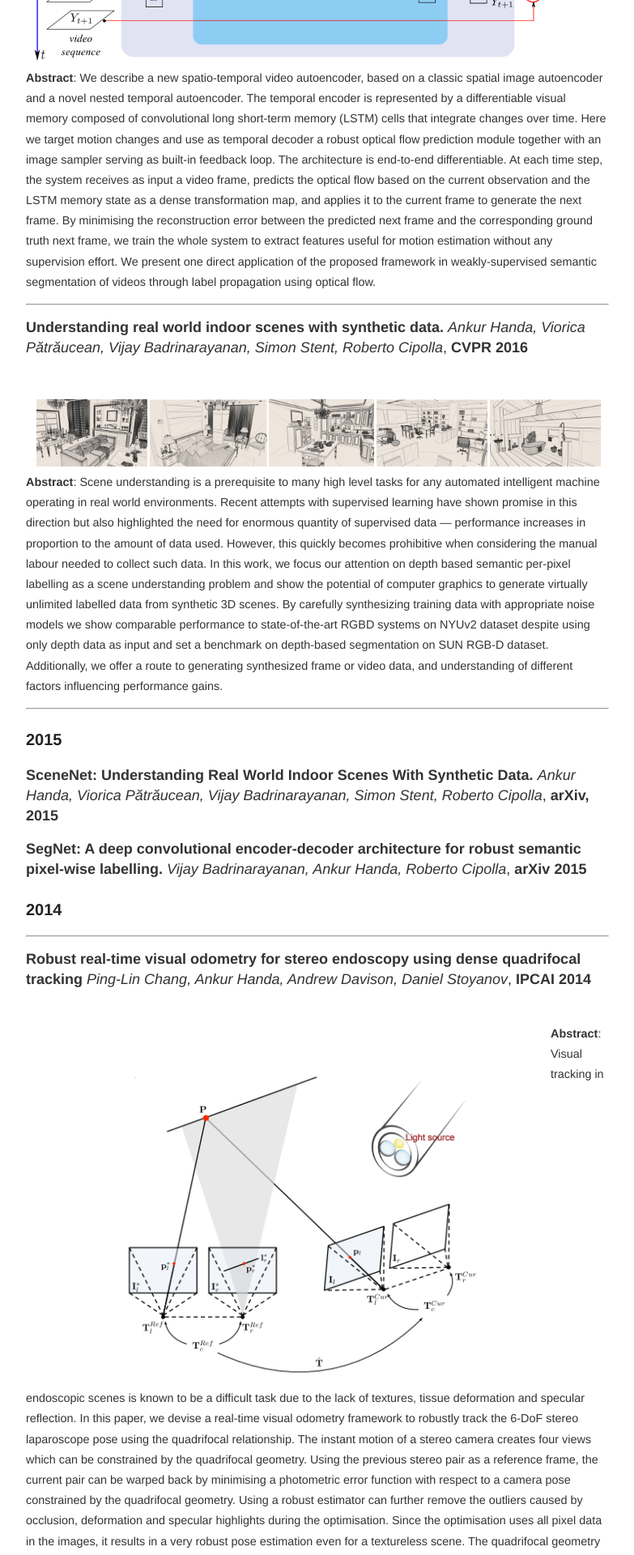
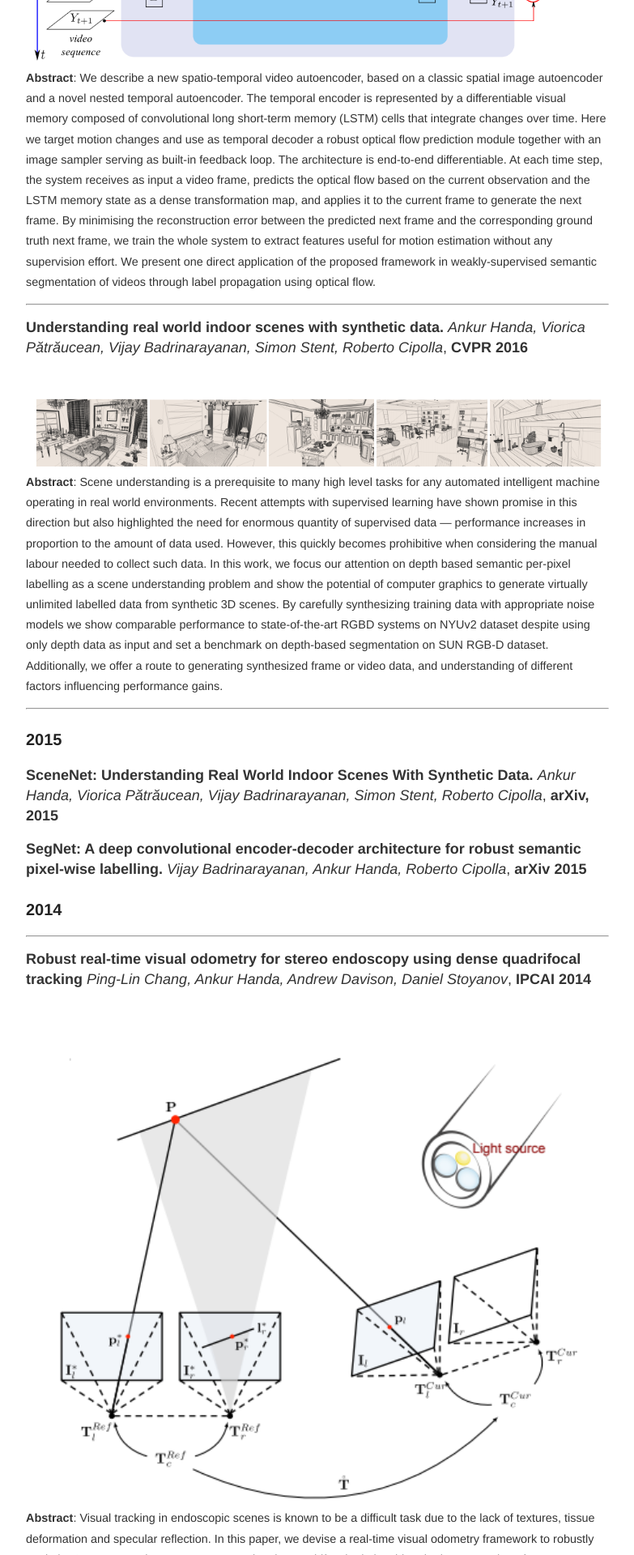
Before and after one commit to ankurhanda/ankurhanda.github.io, a Jekyll site: the page built from publications.md, in a window 1280 px wide. Shown: the part 4480-6400 px from the top of the page at 81% size, without its empty margins (248-1031 px from the left). Built offline with Jekyll 4.4.1, drawn with Linux system fonts in a browser that asks for light colours.

```diff
--- a/publications.md
+++ b/publications.md
@@ -79,7 +79,7 @@
 **Robust real-time visual odometry for stereo endoscopy using dense quadrifocal tracking** _Ping-Lin Chang, Ankur Handa, Andrew Davison, Daniel Stoyanov_, **IPCAI 2014**
 
 <br>
-<img align="left" src="/images/pubs/IPMI2014.png" width="90%"> <span style="line-height: 0.5; font-size: 0.8em;">**Abstract**: Visual tracking in endoscopic scenes is known to be a difficult
+<img align="left" src="/images/pubs/IPMI2014.png" width="100%"> <span style="line-height: 0.5; font-size: 0.8em;">**Abstract**: Visual tracking in endoscopic scenes is known to be a difficult
 task due to the lack of textures, tissue deformation and specular reflection. In this paper, we devise a real-time visual odometry framework to robustly track the 6-DoF stereo laparoscope pose using the quadrifocal relationship. The instant motion of a stereo camera creates four views which can be constrained by the quadrifocal geometry. Using the previous stereo pair as a reference frame, the current pair can be warped back by minimising a photometric error function with respect to a camera pose constrained by the quadrifocal geometry. Using a robust estimator can further remove the outliers caused by occlusion, deformation and specular highlights during the optimisation. Since the optimisation uses all pixel data in the images, it results in a very robust pose estimation even for a textureless scene. The quadrifocal geometry is initialised by using real-time stereo reconstruction algorithm which can be efficiently parallelised and run on the GPU together with the proposed tracking framework. Our system is evaluated using a ground truth synthetic sequence with a known model and we also demonstrate the accuracy and robustness of the approach using phantom and real examples of endoscopic augmented reality.
  </span>
 <hr>
```
Also changed, not shown: images/pubs/IPMI2014.png.
